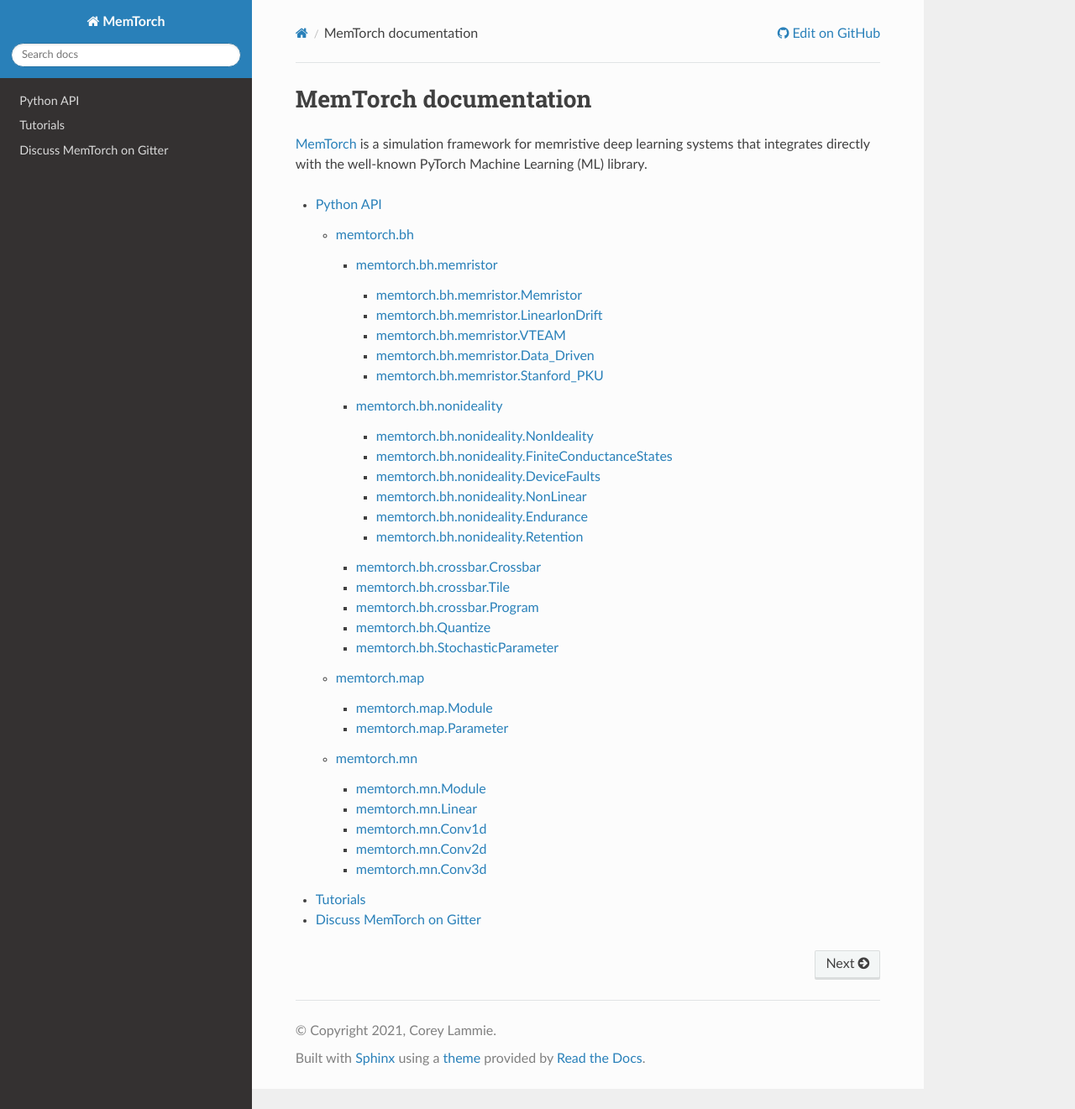
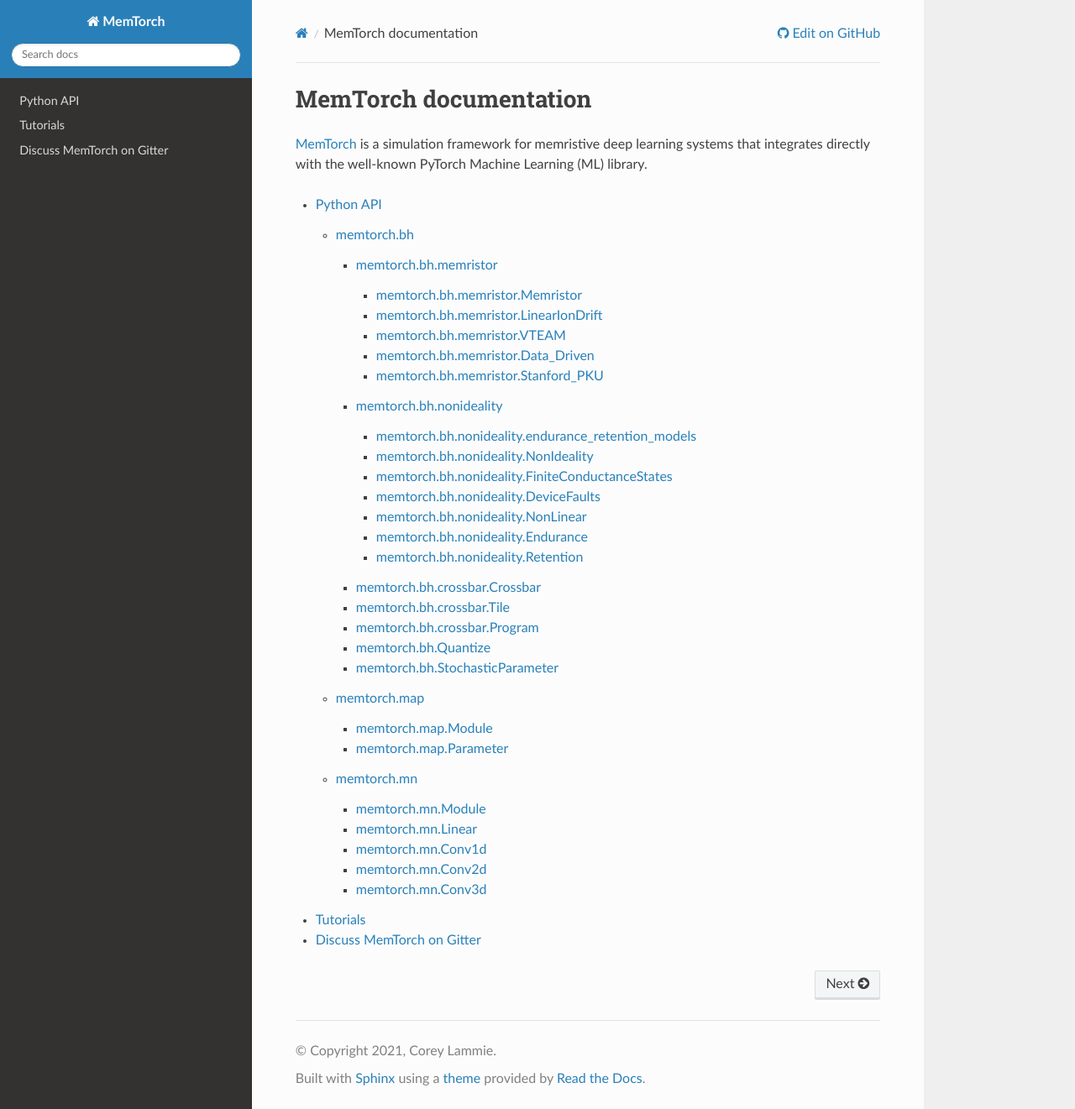
Before and after one commit to coreylammie/MemTorch, a Sphinx documentation site: the page built from docs/index.rst, in a window 1280 px wide and 1321 px high. Shown: the whole window at 84% size. Built offline with Sphinx 7.4.7 and the Read the Docs theme 2.0.0, drawn with Linux system fonts in a browser that asks for light colours.

Commit message:
Updated memtorch.bh.nonideality.rst

```diff
--- a/docs/memtorch.bh.nonideality.rst
+++ b/docs/memtorch.bh.nonideality.rst
@@ -1,6 +1,9 @@
 memtorch.bh.nonideality
 =======================
 Submodule containing various models, which can be used to introduce various non-ideal device characteristics using `memtorch.bh.nonideality.NonIdeality.apply_nonidealities`.
+
+.. toctree::
+   memtorch.bh.nonideality.endurance_retention_models
 
 memtorch.bh.nonideality.NonIdeality
 -----------------------------------
```
